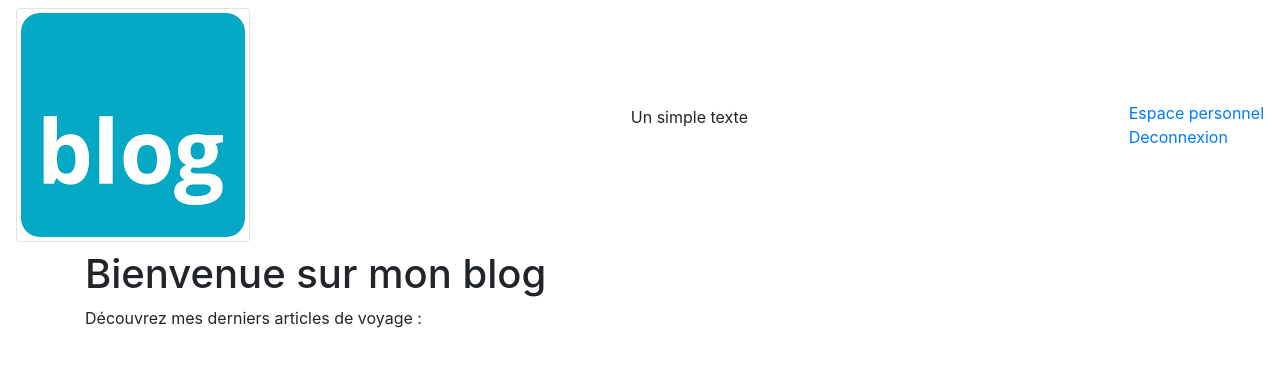
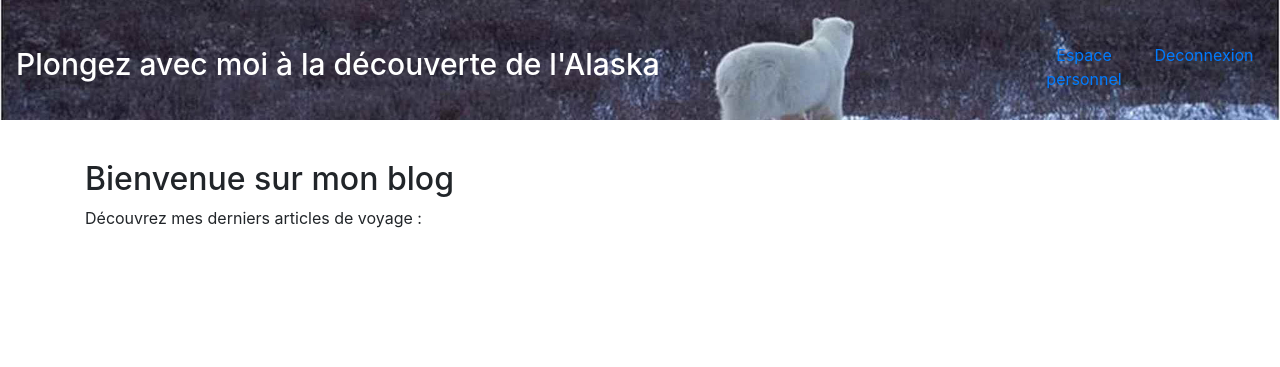
Before and after one commit to LibertAntoine/Blog_Writer, a PHP site: page / in a window 1280 px wide. Shown: the top 367 px of the page. Run offline with PHP 8.4, Linux system fonts and the light colour scheme; the visitor is signed in with stand-in values (Sample User, id 1); data that the repository does not hold is empty; some libraries are stand-ins or nearby versions.

Commit message:
edit the style of navbar

```diff
--- a/include/navbar.php
+++ b/include/navbar.php
@@ -1,16 +1,16 @@
 
 
 
-<nav class="navbar navbar-default">
-<img class="img-thumbnail" src="public/pictures/logo.png">
-<p class="navbar-text">Un simple texte</p>
-<ul class="nav navbar-nav">
+<nav id="navbar" class="navbar navbar-default">
+<h1 class="navbar-text">Plongez avec moi à la découverte de l'Alaska</h1>
+
 <?php
 if (isset($_SESSION['pseudo'])) {
  ?>
-<li><a class="navbar-link" href="index.php?action=acompte">Espace personnel</a></li>
-<li><a class="navbar-link" href="index.php?action=logOut">Deconnexion</a></li>
-
+<div id="nav">
+<a class="navbar-link" href="index.php?action=acompte"><div class="navbloc">Espace personnel</div></a>
+<a class="navbar-link" href="index.php?action=logOut"><div class="navbloc">Deconnexion</div></a>
+</div>
 <?php
 } else {
 ?>
@@ -20,5 +20,5 @@ if (isset($_SESSION['pseudo'])) {
 
 <?php
 } ?>
-</ul>
+
 </nav>
--- a/public/css/styles.css
+++ b/public/css/styles.css
@@ -1,5 +1,16 @@
+
+
 .articleBox {
 	margin:20;
 	background-color: grey;
+}
+
+#navbar {
+	margin-bottom: 40px;
+	background-image: url(public/pictures/banierePicture.jpg);
 
 }
+
+h1 {
+	font-size: 6px;
+}
--- /dev/null
+++ b/styles.css
@@ -0,0 +1,32 @@
+
+
+
+h1 {
+	color: white;
+	font-size : 30px;
+}
+
+.articleBox {
+	margin:20;
+	background-color: grey;
+}
+
+.navbloc {
+	height: 120px;
+	width: 120px;
+	text-align: center;
+	padding-top: 35px;
+
+
+}
+
+#navbar {
+	margin-bottom: 40px;
+	background-image: url(public/pictures/banierePicture.jpg);
+	background-size:cover;
+	height: 120px;
+}
+
+#nav {
+	display: flex;
+}
--- a/view/frontend/articleView.php
+++ b/view/frontend/articleView.php
@@ -4,7 +4,7 @@
 
 <div class="row">
 <div class="col-sm-12">
-<h1>Mon super blog !</h1>
+<h2>Mon super blog !</h2>
 <p><a href="index.php">Retour à la liste des billets</a></p>
 
 <?php
--- a/view/frontend/articlesListView.php
+++ b/view/frontend/articlesListView.php
@@ -4,7 +4,7 @@
 
 
 
-<h1>Bienvenue sur mon blog</h1>
+<h2>Bienvenue sur mon blog</h2>
 <p>Découvrez mes derniers articles de voyage :</p>
 
 
@@ -15,15 +15,12 @@ foreach ($articles as $data)
 
 ?>
     <div class="articleBox jumbotron">
-        <h3>
-            <?= htmlspecialchars($data->getTitle()) ?>
-            <em>le <?= $data->getCreationDate() ?></em>
-        </h3>
-
+        <h3><?= htmlspecialchars($data->getTitle()) ?></h3>
+        <em>créé le <?= $data->getCreationDate() ?></em>
         <p>
             <?= nl2br(($data->getContent())) ?>
             <br />
-            <em><a href="index.php?action=article&amp;id=<?= $data->getId() ?>">Commentaires</a></em>
+            <em><a href="index.php?action=article&amp;id=<?= $data->getId() ?>">Voir les commentaires</a></em>
         </p>
     </div>
 <?php
--- a/view/frontend/template.php
+++ b/view/frontend/template.php
@@ -5,9 +5,9 @@
     <head>
         <meta charset="utf-8" />
         <title><?= $title ?></title>
-        <link href="public/css/styles.css" rel="stylesheet" />
+
         <link href="vendor/bootstrap/css/bootstrap.min.css" rel="stylesheet" />
-
+        <link href="styles.css" rel="stylesheet" />
     </head>
 
     <body>
```
Also changed, not shown: public/pictures/banierePicture.jpg (added), public/pictures/logo.png (deleted).
